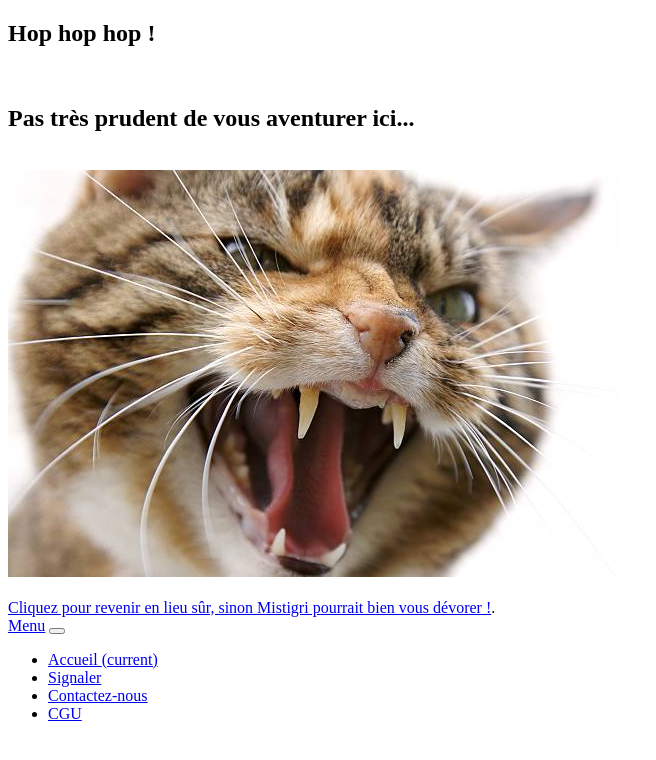
After one commit to sebastien-violante/miaou, a Symfony app: template templates/bundles/TwigBundle/Exception/error404.html.twig in a window 1280 px wide. The commit adds this page. Shown: the top 760 px of the page, without its empty margins (0-656 px from the left). Run offline with Twig, Linux system fonts and the light colour scheme; the template is opened without the code that fills it, so the values that code supplies are empty; some libraries are stand-ins or nearby versions.

Commit message:
add eror404 page

```diff
--- a/assets/styles/app.scss
+++ b/assets/styles/app.scss
@@ -5,3 +5,4 @@
 @import '_search.scss';
 @import '_confirm.scss';
 @import '_register.scss';
+@import '_error404.scss';
--- /dev/null
+++ b/templates/bundles/TwigBundle/Exception/error404.html.twig
@@ -0,0 +1,15 @@
+{# templates/bundles/TwigBundle/Exception/error404.html.twig #}
+{% extends 'base.html.twig' %}
+{% block title %}Fausse route !{% endblock %}
+{% block body %}
+<section class="error404">
+    <h1>Hop hop hop !</h1>
+    <br>
+    <h2>Pas très prudent de vous aventurer ici...</h2>
+    <br>
+    <img class="image404" src="{{asset('build/images/furiouscat.jpg')}}" alt="chat vraiment furieux">
+    <br>
+    <br>
+    <a href="{{ path('home') }}">Cliquez pour revenir en lieu sûr, sinon Mistigri pourrait bien vous dévorer !</a>.
+</section>
+{% endblock %}
```
Also changed, not shown: assets/styles/_error404.scss (added, +10 -0 lines), assets/images/furiouscat.jpg (added).
